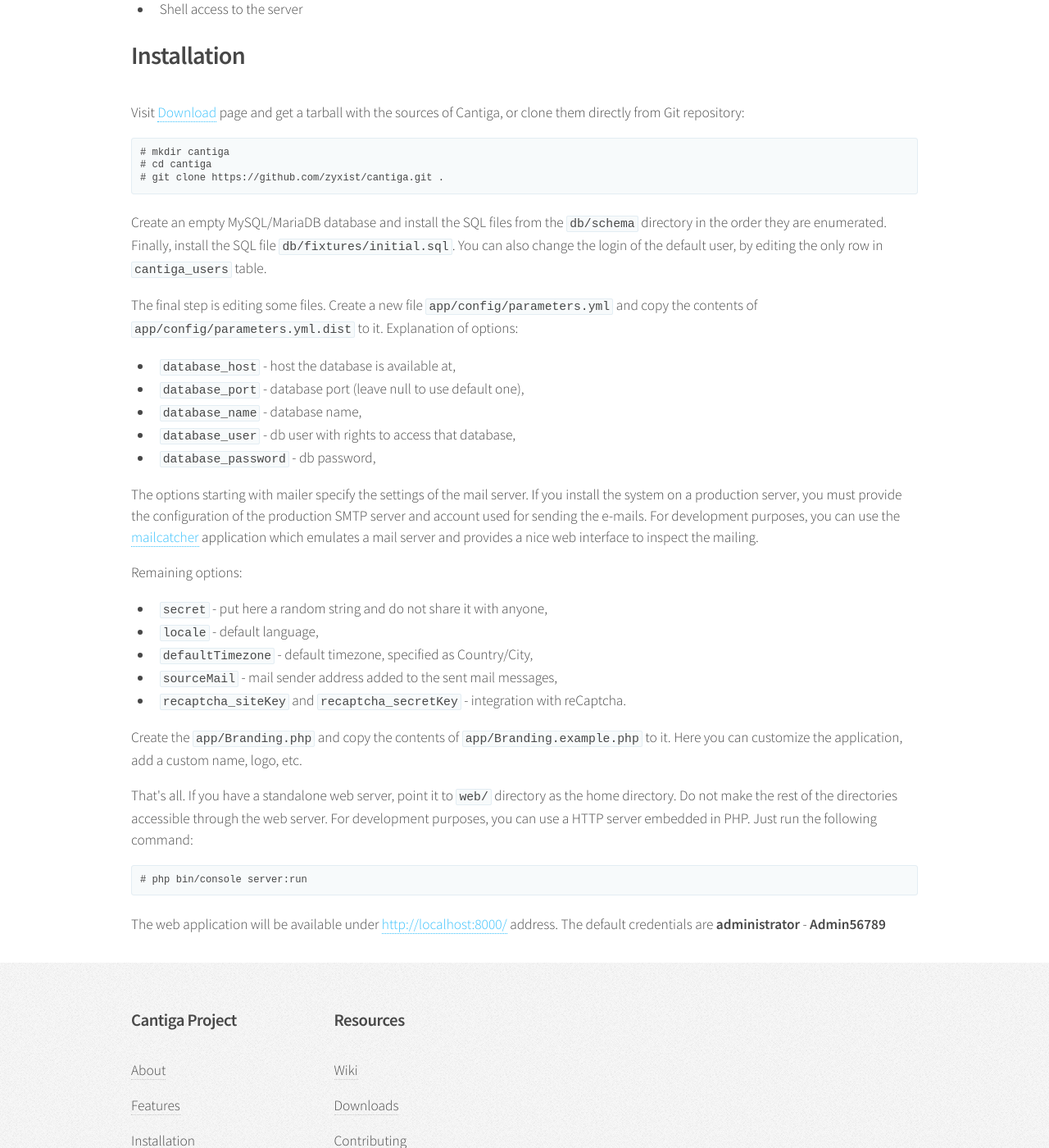
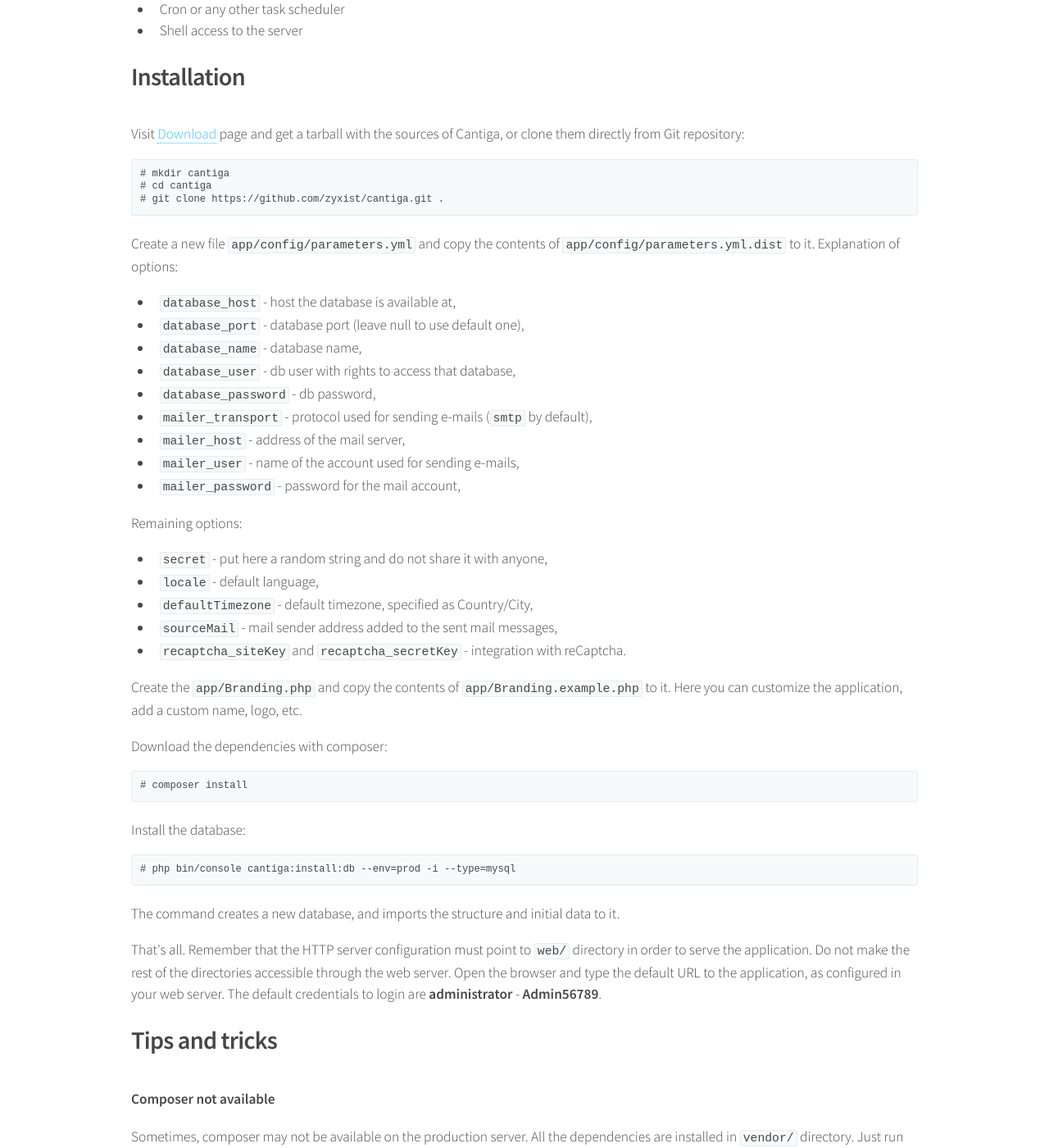
Before and after one commit to zyxist/cantiga-website, a Jekyll site: the page built from gs-installation.html, in a window 1280 px wide and 1400 px high, scrolled down 804 px. Shown: the whole window at 82% size. Built offline with Jekyll 4.4.1, drawn with Linux system fonts in a browser that asks for light colours; some of the changed text lies outside the part shown.

Commit message:
Updating installation instructions

```diff
--- a/gs-installation.html
+++ b/gs-installation.html
@@ -2,14 +2,9 @@
 title: Cantiga installation
 layout: default
 ---
-
-<!-- Main -->
 	<section class="wrapper style1">
 		<div class="container">
 			<div id="content">
-
-				<!-- Content -->
-
 					<article>
 						<header>
 							<h2>Installation</h2>
@@ -25,7 +20,8 @@
                             <li>PHP 7.0</li>
                             <li>The following PHP extensions: gd, intl, calendar, PDO, openssl</li>
                             <li>MySQL or MariaDB database</li>
-                            <li>Any mail server</li>
+                            <li>Any mail server with a mail account</li>
+                            <li><a href="http://getcomposer.org/">Composer</a> dependency manager</li>
 						</ul>
 
 						<p>Recommended additional features:</p>
@@ -44,11 +40,7 @@
 # cd cantiga
 # git clone https://github.com/zyxist/cantiga.git .</code></pre>
 
-                        <p>Create an empty MySQL/MariaDB database and install the SQL files from the <code>db/schema</code>
-                        directory in the order they are enumerated. Finally, install the SQL file <code>db/fixtures/initial.sql</code>.
-                        You can also change the login of the default user, by editing the only row in <code>cantiga_users</code> table.</p>
-
-                        <p>The final step is editing some files. Create a new file <code>app/config/parameters.yml</code> and copy the contents of <code>app/config/parameters.yml.dist</code> to it. Explanation of options:</p>
+                        <p>Create a new file <code>app/config/parameters.yml</code> and copy the contents of <code>app/config/parameters.yml.dist</code> to it. Explanation of options:</p>
 
                         <ul class="default">
                             <li><code>database_host</code> - host the database is available at,</li>
@@ -56,10 +48,11 @@
                             <li><code>database_name</code> - database name,</li>
                             <li><code>database_user</code> - db user with rights to access that database,</li>
                             <li><code>database_password</code> - db password,</li>
+                            <li><code>mailer_transport</code> - protocol used for sending e-mails (<code>smtp</code> by default),</li>
+                            <li><code>mailer_host</code> - address of the mail server,</li>
+                            <li><code>mailer_user</code> - name of the account used for sending e-mails,</li>
+                            <li><code>mailer_password</code> - password for the mail account,</li>
                         </ul>
-
-                        <p>The options starting with mailer specify the settings of the mail server. If you install the system on a production server, you must provide the configuration of the production SMTP server and account used for sending the e-mails. For development purposes, you can use the <a href="https://mailcatcher.me">mailcatcher</a> application which emulates a
-                        mail server and provides a nice web interface to inspect the mailing.</p>
 
                         <p>Remaining options:</p>
 
@@ -74,15 +67,46 @@
                         <p>Create the <code>app/Branding.php</code> and copy the contents of <code>app/Branding.example.php</code> to it.
                         Here you can customize the application, add a custom name, logo, etc.</p>
 
-                    <p>That's all. If you have a standalone web server, point it to <code>web/</code> directory as the home directory. Do not make the rest of the
-                    directories accessible through the web server. For development purposes, you can use a HTTP server embedded in PHP. Just run the following command:</p>
+                        <p>Download the dependencies with composer:</p>
+
+                        <pre><code># composer install</code></pre>
+
+                        <p>Install the database:</p>
+
+                        <pre><code># php bin/console cantiga:install:db --env=prod -i --type=mysql</code></pre>
+
+                        <p>The command creates a new database, and imports the structure and initial data to it. </p>
+
+                        <p>That's all. Remember that the HTTP server configuration must point to <code>web/</code> directory in
+                        order to serve the application. Do not make the rest of the directories accessible through the web server.
+                        Open the browser and type the default URL to the application, as configured in your web server.
+                        The default credentials to login are <strong>administrator</strong> - <strong>Admin56789</strong>.</p>
+
+                        <h2>Tips and tricks</h2>
+
+                        <h4>Composer not available</h4>
+
+                        <p>Sometimes, composer may not be available on the production server. All the dependencies are
+                        installed in <code>vendor/</code> directory. Just run composer locally, and copy the contents of
+                        this directory to the production server.</p>
+
+                        <h4>Manual database import</h4>
+
+                        <p>If the console cannot be used to install the database, you can find the necessary SQL files
+                        <code>fresh-structure.sql</code> and <code>fresh-data.sql</code> in <code>db/mysql</code> directory.</p>
+
+                        <h4>Running a built-in HTTP server</h4>
+
+                        <p>For development purposes, you do not have to install a standalone HTTP server. Call the following command:</p>
 
                         <pre><code># php bin/console server:run</code></pre>
 
-                    <p>The web application will be available under <a href="http://localhost:8000/">http://localhost:8000/</a> address.
-                    The default credentials are <strong>administrator</strong> - <strong>Admin56789</strong></p>
+                        <p>to run an embedded HTTP server. The web application will be available under <a href="http://localhost:8000/">http://localhost:8000/</a> address.</p>
+
+                        <h4>Development mail server</h4>
+
+                        <p>For development purposes, you can use the <a href="https://mailcatcher.me">mailcatcher</a> application which emulates a mail server and provides a nice web interface to inspect the mail content.</p>
 					</article>
-
 			</div>
 		</div>
 	</section>
```
Lines whose indentation alone changed are shown as unchanged.
